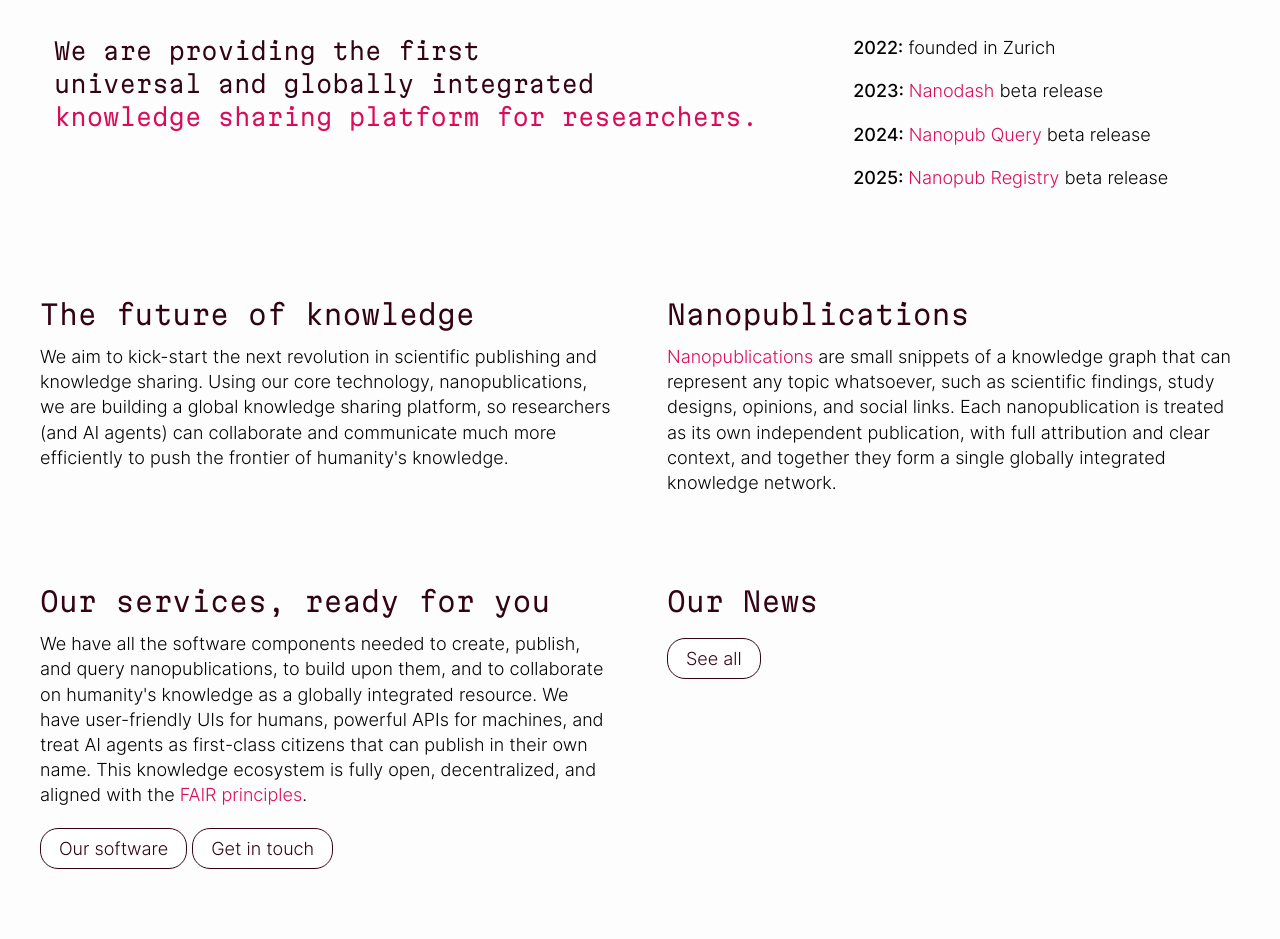
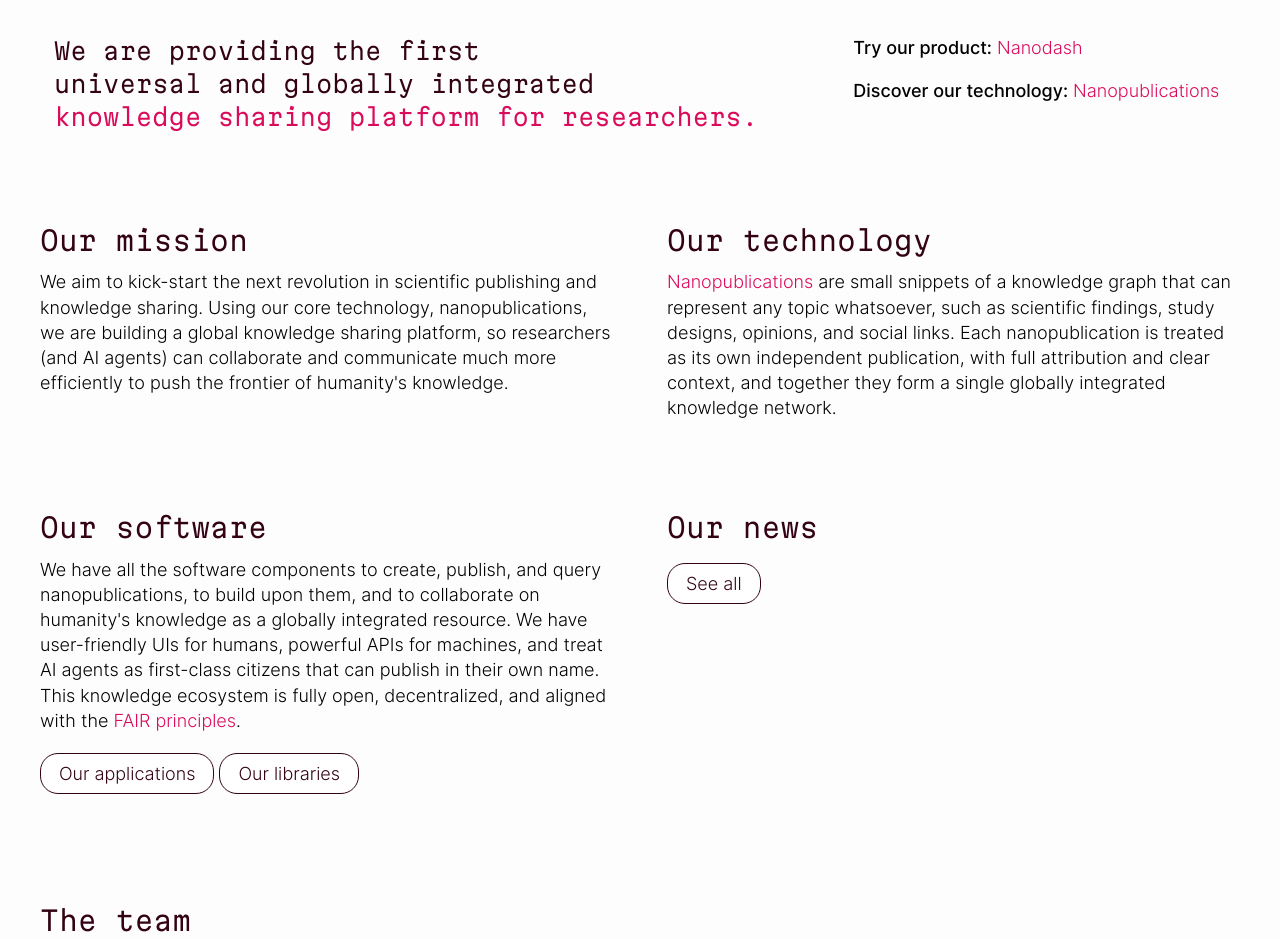
Before and after one commit to knowledgepixels/knowledgepixels.github.io, a plain HTML site: page index.html in a window 1280 px wide. Shown: the part 260-1199 px from the top of the page. Drawn offline with nearby package versions, Linux system fonts and the light colour scheme.

Commit message:
Update texts

```diff
--- a/index.html
+++ b/index.html
@@ -31,10 +31,8 @@
 </column>
 
 <column>
-<p><b>2022:</b> founded in Zurich</p>
-<p><b>2023:</b> <a href="https://nanodash.knowledgepixels.com/" target="_blank">Nanodash</a> beta release</p>
-<p><b>2024:</b> <a href="https://github.com/knowledgepixels/nanopub-query" target="_blank">Nanopub Query</a> beta release</p>
-<p><b>2025:</b> <a href="https://github.com/knowledgepixels/nanopub-registry" target="_blank">Nanopub Registry</a> beta release</p>
+<p><b>Try our product:</b> <a href="https://nanodash.knowledgepixels.com/" target="_blank">Nanodash</a></p>
+<p><b>Discover our technology:</b> <a href="https://nanopub.net/" target="_blank">Nanopublications</a></p>
 </column>
 
 </container>
@@ -44,7 +42,7 @@
 <container>
 
 <column>
-<h2>The future of knowledge</h2>
+<h2>Our mission</h2>
 <p>
 We aim to kick-start the next revolution in scientific publishing and knowledge sharing.
 Using our core technology, nanopublications, we are building a global knowledge sharing platform, so researchers (and AI agents) can collaborate and communicate much more efficiently to push the frontier of humanity's knowledge.
@@ -52,7 +50,7 @@
 </column>
 
 <column>
-<h2>Nanopublications</h2>
+<h2>Our technology</h2>
 <p>
 <a href="https://nanopub.net" target="_blank">Nanopublications</a> are small snippets of a knowledge graph that can represent any topic whatsoever, such as scientific findings, study designs, opinions, and social links.
 Each nanopublication is treated as its own independent publication, with full attribution and clear context, and together they form a single globally integrated knowledge network.
@@ -66,20 +64,20 @@
 <container>
 
 <column>
-<h2>Our services, ready for you</h2>
+<h2>Our software</h2>
 <p>
-We have all the software components needed to create, publish, and query nanopublications, to build upon them, and to collaborate on humanity's knowledge as a globally integrated resource.
+We have all the software components to create, publish, and query nanopublications, to build upon them, and to collaborate on humanity's knowledge as a globally integrated resource.
 We have user-friendly UIs for humans, powerful APIs for machines, and treat AI agents as first-class citizens that can publish in their own name.
 This knowledge ecosystem is fully open, decentralized, and aligned with the <a target="_blank" href="https://www.go-fair.org/fair-principles/">FAIR principles</a>.
 </p>
 <buttons>
-<a href="software.html" class="button">Our software</a>
-<a href="mailto:info@knowledgepixels.com" class="button" target="_blank">Get in touch</a>
+<a href="https://github.com/knowledgepixels/" target="_blank" class="button">Our applications</a>
+<a href="https://github.com/Nanopublication/" target="_blank" class="button">Our libraries</a>
 </buttons>
 </column>
 
 <column>
-<h2>Our News</h2>
+<h2>Our news</h2>
 <ul id="latest-news"></ul>
 
 <buttons>
```
Also changed, not shown: news.html (+1 -1 lines).
